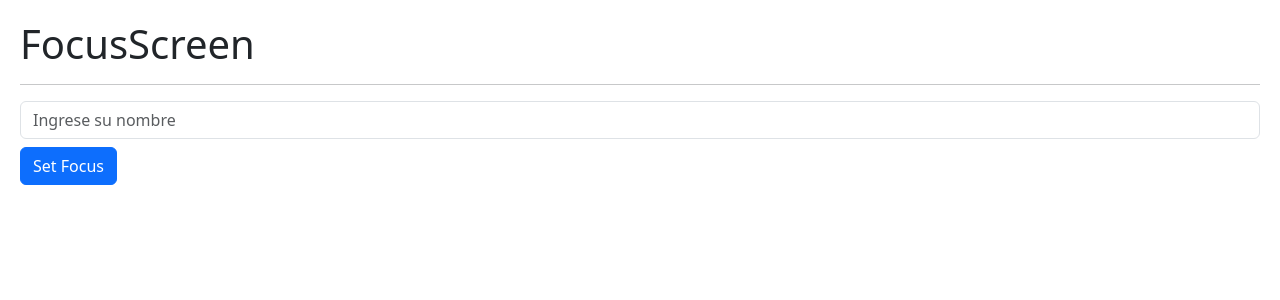
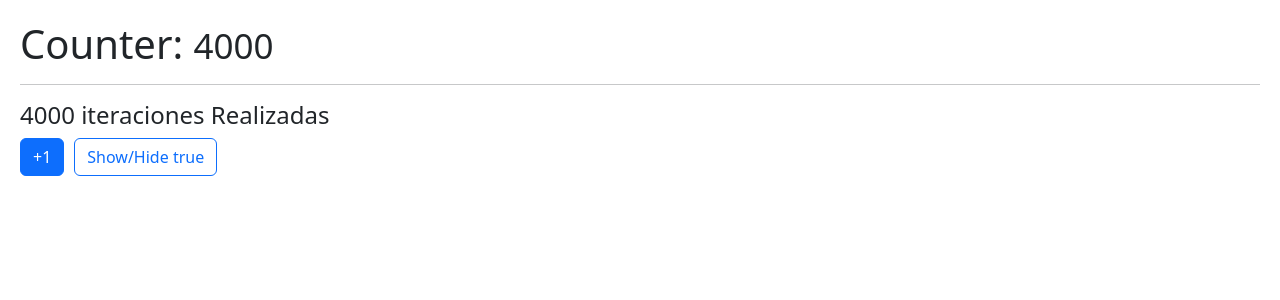
Before and after one commit to robertgrc/Hooks-tasks, a React (Vite) app: page / in a window 1280 px wide. Shown: the top 300 px of the page. Built offline with nearby package versions, Linux system fonts and the light colour scheme.

Commit message:
MemoHook useMemo

```diff
--- /dev/null
+++ b/src/06-memos/MemoHook.jsx
@@ -0,0 +1,40 @@
+import React, { useMemo, useState } from 'react'
+import { useCounter } from '../hooks/useCounter'
+
+
+const heavyStuff = (iterationNumber=100) =>{
+    for( let i=0; i<iterationNumber; i++){
+        console.log('ahi vamos...')
+    }
+    return `${iterationNumber} iteraciones Realizadas`;
+}
+
+
+export const MemoHook = () => {
+    const {counter, increment} = useCounter(4000)
+    const [show, setShow] = useState(true)
+
+   const memorizedValue = useMemo(() => heavyStuff(counter), [counter])
+
+  return (
+    <>
+        <h1>Counter: <small>{ counter }</small></h1>
+        <hr />
+
+        <h4>{ memorizedValue}</h4>
+
+        <button
+            className='btn btn-primary'
+            onClick={()=>increment()}
+        >
+            +1
+        </button>
+        <button
+            className='btn btn-outline-primary'
+            onClick={()=>setShow(!show)}
+        >
+            Show/Hide {JSON.stringify(show)}
+        </button>
+    </>
+  )
+}
--- /dev/null
+++ b/src/06-memos/Memorize.jsx
@@ -0,0 +1,26 @@
+import React, { useState } from 'react'
+import { useCounter } from '../hooks/useCounter'
+import { Small } from './Small'
+
+export const Memorize = () => {
+    const {counter, increment} = useCounter()
+    const [show, setShow] = useState(true)
+  return (
+    <>
+        <h1>Counter: <Small value= {counter} /></h1>
+        <hr />
+        <button
+            className='btn btn-primary'
+            onClick={()=>increment()}
+        >
+            +1
+        </button>
+        <button
+            className='btn btn-outline-primary'
+            onClick={()=>setShow(!show)}
+        >
+            Show/Hide {JSON.stringify(show)}
+        </button>
+    </>
+  )
+}
--- a/src/main.jsx
+++ b/src/main.jsx
@@ -6,10 +6,12 @@
 // import { SimpleForm } from './02-useEffect/SimpleForm'
 // import { FormWithCustomHook } from './02-useEffect/FormWithCustomHook'
 // import { MultipleCustomHook } from './03-examples/MultipleCustomHook'
+// import { FocusScreen } from './04-useRef/FocusScreen'
+// import { Memorize } from './06-memos/Memorize'
 
 
 import './index.css'
-import { FocusScreen } from './04-useRef/FocusScreen'
+import { MemoHook } from './06-memos/MemoHook'
 
 createRoot(document.getElementById('root')).render(
   <StrictMode>
@@ -19,6 +21,8 @@
     {/* <SimpleForm /> */}
     {/* <FormWithCustomHook /> */}
     {/* <MultipleCustomHook /> */}
-    <FocusScreen />
+    {/* <FocusScreen /> */}
+    {/* <Memorize /> */}
+    <MemoHook />
   </StrictMode>,
 )
```
Also changed, not shown: src/06-memos/Small.jsx (added, +10 -0 lines).
